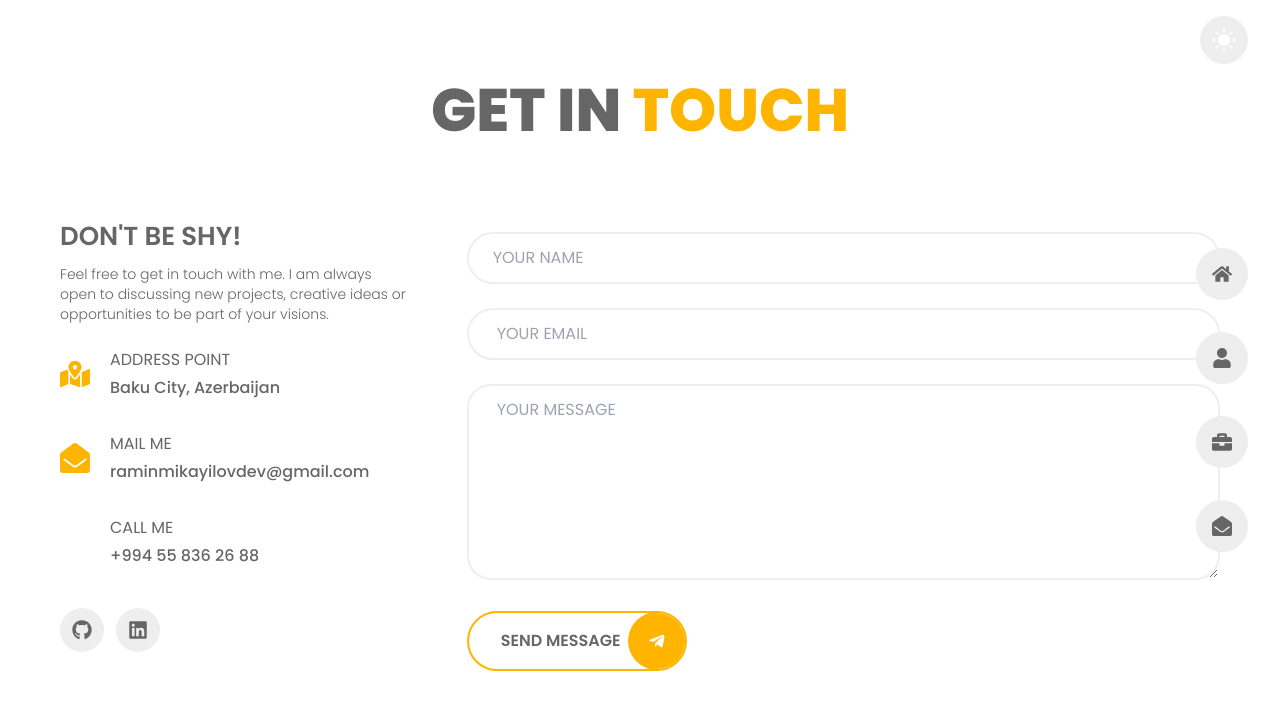
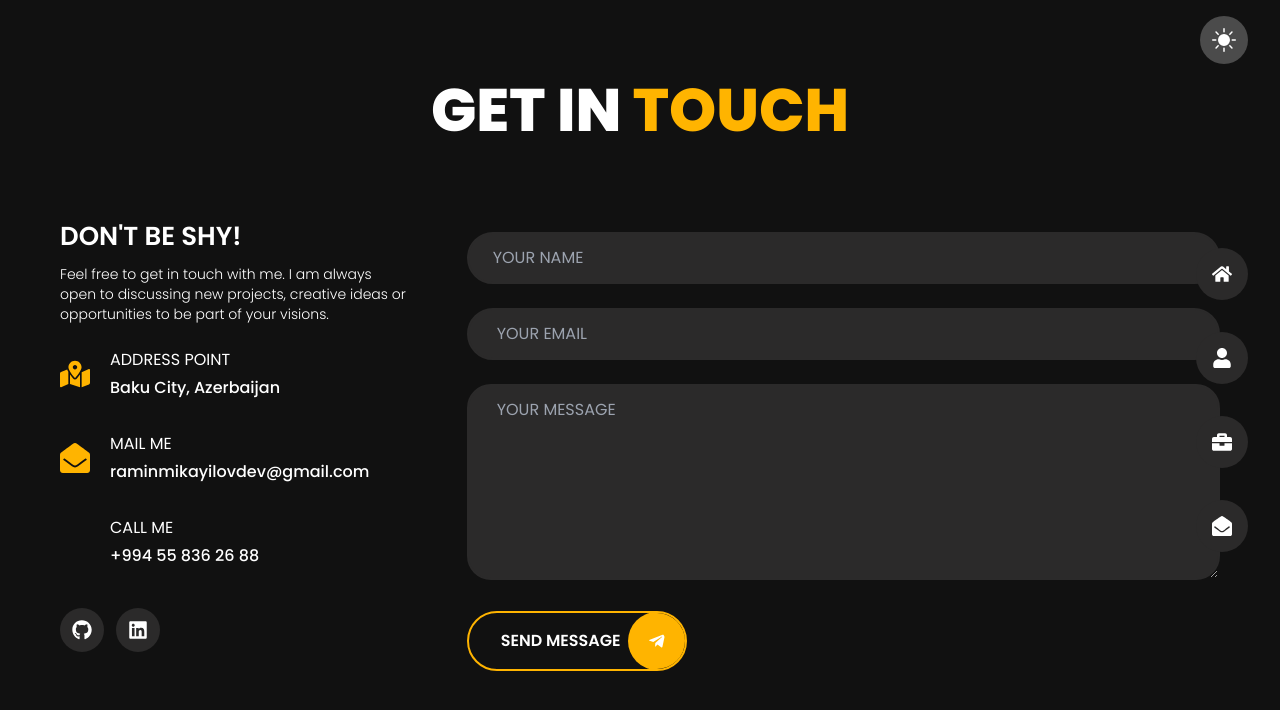
Before and after one commit to RaminMikayilov/My-portfolio, a React (Vite) app: page /contact in a window 1280 px wide. Both pictures are taken after a click on the button 1224 px from the left and 40 px from the top of the page. Shown: the top 710 px of the page. Built offline with nearby package versions, Linux system fonts and the light colour scheme; some icons are missing.

Commit message:
Add dark mode functionality

```diff
--- a/src/components/Navbar/Navbar.jsx
+++ b/src/components/Navbar/Navbar.jsx
@@ -4,13 +4,13 @@ import "./navbar.css";
 
 const Navbar = () => {
   return (
-    <div className="fixed bottom-0 w-full lg:right-0 lg:bottom-1/2 lg:translate-y-1/2 lg:w-auto bg-white dark:bg-navbg lg:bg-transparent lg:shadow-none shadow-[0px_4px_16px_rgba(17,17,26,0.1),_0px_8px_24px_rgba(17,17,26,0.1),_0px_16px_56px_rgba(17,17,26,0.1)] z-20">
+    <div className="fixed bottom-0 w-full lg:right-0 lg:bottom-1/2 lg:translate-y-1/2 lg:w-auto bg-white dark:bg-navbg dark:lg:bg-transparent lg:bg-transparent lg:shadow-none shadow-[0px_4px_16px_rgba(17,17,26,0.1),_0px_8px_24px_rgba(17,17,26,0.1),_0px_16px_56px_rgba(17,17,26,0.1)] z-20">
       <div className="flex justify-around p-2 lg:p-8 lg:flex-col lg:space-y-8">
         {navitems.map((item, index) => (
           <Link
             key={index}
             to={`${item.path}`}
-            className="p-3 lg:p-4 text-xl rounded-full bg-grey dark:bg-dgrey lg:dark:bg-navbg text-grey-dark dark:text-white duration-300 hover:bg-orange hover:text-white nav__button"
+            className="p-3 lg:p-4 text-xl rounded-full bg-grey dark:bg-dgrey lg:dark:bg-navbg text-grey-dark dark:text-white duration-300 dark:hover:bg-orange hover:bg-orange hover:text-white nav__button"
           >
             <span className="hidden lg:block nav__text">{item.name}</span>
             {<item.icon />}
--- a/src/components/ThemeSwitcher.jsx
+++ b/src/components/ThemeSwitcher.jsx
@@ -1,10 +1,33 @@
 import { BsMoonStars, BsSunFill } from "react-icons/bs";
+import { useEffect, useState } from "react";
 
 const ThemeSwitcher = () => {
+  const getCurrentTheme = () =>
+    window.matchMedia("(prefers-color-scheme: dark)").matches;
+  const [isDarkTheme, setIsDarkTheme] = useState(getCurrentTheme());
+
+  const handleThemeChange = () => {
+    setIsDarkTheme(!isDarkTheme);
+  };
+
+  useEffect(() => {
+    if (isDarkTheme) {
+      document.documentElement.classList.add("dark");
+    } else {
+      document.documentElement.classList.remove("dark");
+    }
+  }, [isDarkTheme]);
+
   return (
-    <button className="fixed top-4 right-8 p-3 text-2xl rounded-full bg-grey dark:bg-dgrey z-30">
-      {/* <BsMoonStars className="text-grey-dark" /> */}
-      <BsSunFill className="text-white" />
+    <button
+      className="fixed top-4 right-8 p-3 text-2xl rounded-full bg-grey dark:bg-dgrey z-30 duration-300"
+      onClick={handleThemeChange}
+    >
+      {isDarkTheme ? (
+        <BsSunFill className="text-white" />
+      ) : (
+        <BsMoonStars className="text-grey-dark" />
+      )}
     </button>
   );
 };
--- a/tailwind.config.js
+++ b/tailwind.config.js
@@ -1,6 +1,7 @@
 /** @type {import('tailwindcss').Config} */
 export default {
   content: ["./index.html", "./src/**/*.{js,jsx}"],
+  darkMode: 'class',
   theme: {
     screens: {
       xs: "340px",
```
